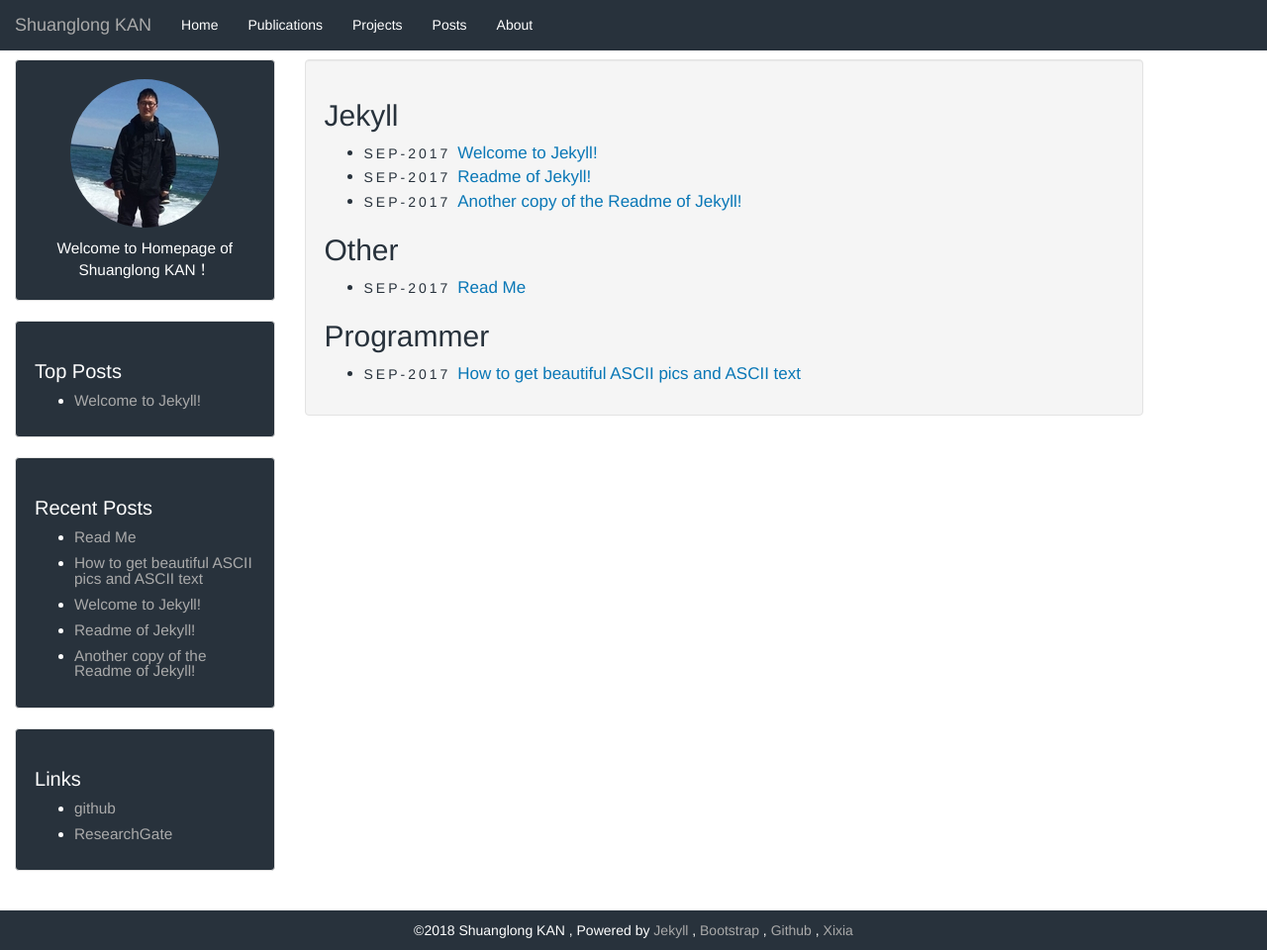
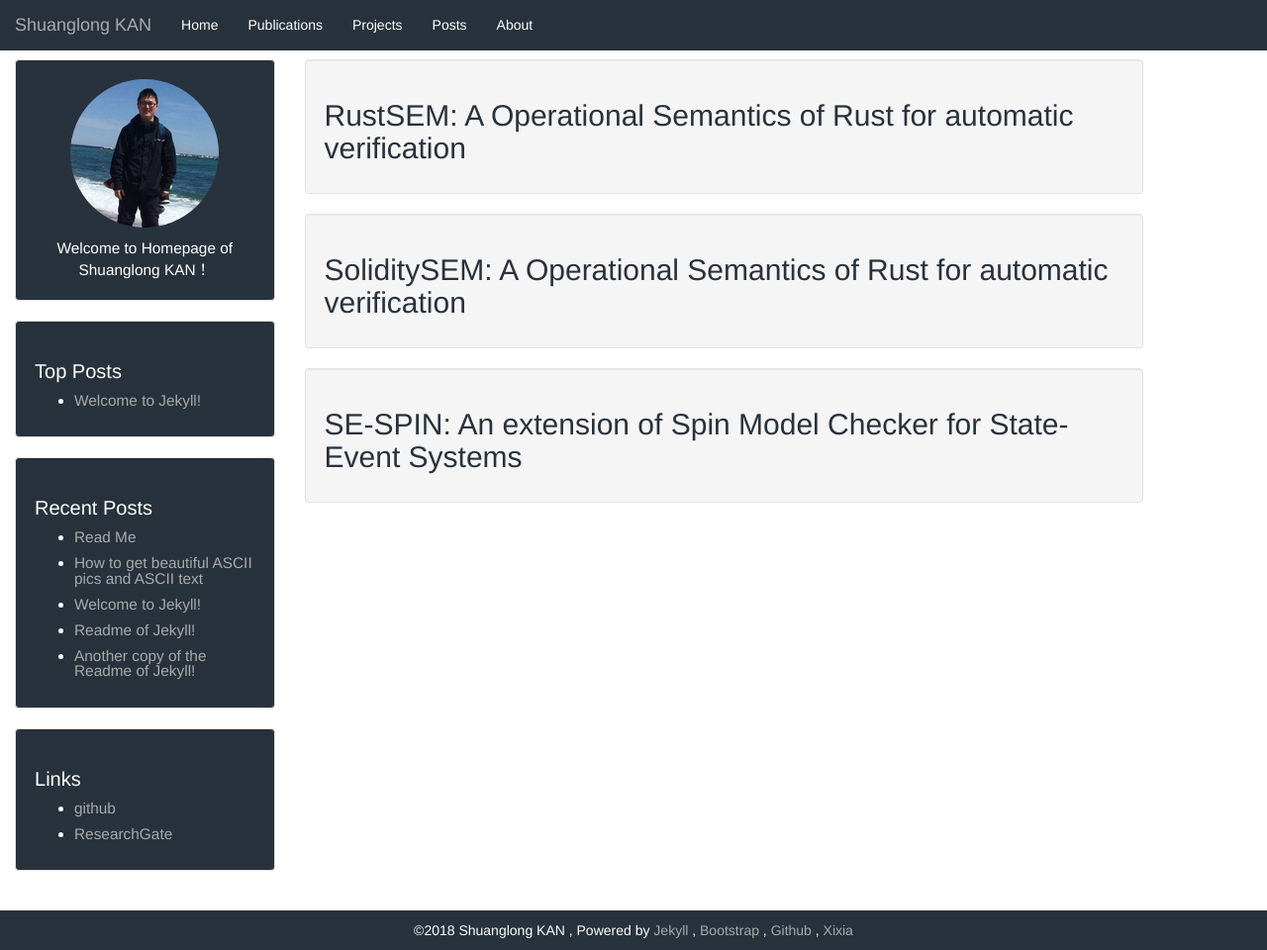
Before and after one commit to ShlKan/kanshuanglong.github.io, a Jekyll site: the page built from projects.html, in a window 1280 px wide and 960 px high. Shown: the whole window at 99% size. Built offline with Jekyll 4.4.1, drawn with Linux system fonts in a browser that asks for light colours.

Commit message:
Update projects.html

```diff
--- a/projects.html
+++ b/projects.html
@@ -3,21 +3,14 @@ layout: default
 ---
 
 <div class="well article">
-{% assign sortedcategories = site.categories | sort %}
-{% for category in sortedcategories %}
-    <h2>{{ category[0] | capitalize }}</h2>
-    <ul>
-        {% assign pages_list = category[1] %}
-        {% for node in pages_list %}
-            {% if node.title != null %}
-            {% if group == null or group == node.group %}
-                <li><span class="post-date">
-                    {% assign date_format = site.date_format.categories %}
-                    {{ node.date | date: date_format }} </span><a href="{{ site.baseurl}}{{ node.url }}">{{ node.title }}</a></li>
-            {% endif %}
-            {% endif %}
-        {% endfor %}
-        {% assign pages_list = nil %}
-    </ul>
-{% endfor %}
+<h2> RustSEM: A Operational Semantics of Rust for automatic verification </h2>
 </div>
+
+
+<div class="well article">
+<h2> SoliditySEM: A Operational Semantics of Rust for automatic verification </h2>
+</div>
+
+<div class="well article">
+<h2> SE-SPIN: An extension of Spin Model Checker for State-Event Systems</h2>
+</div>
```
